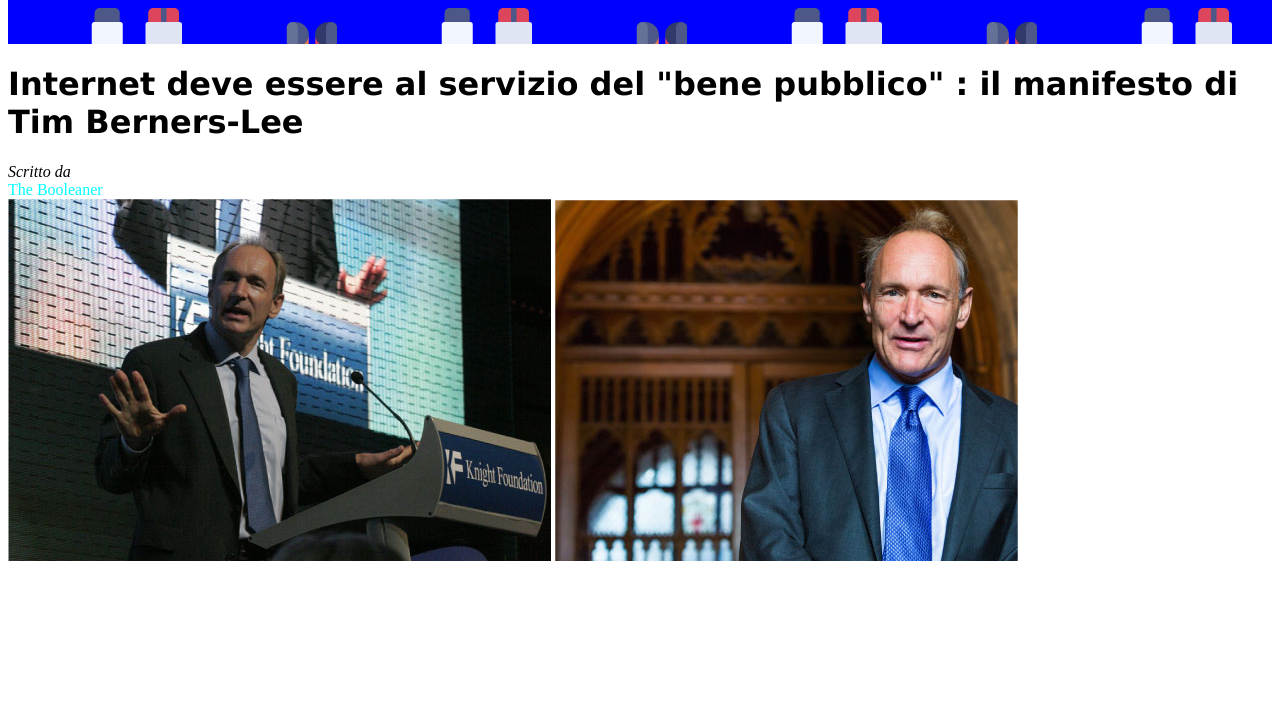
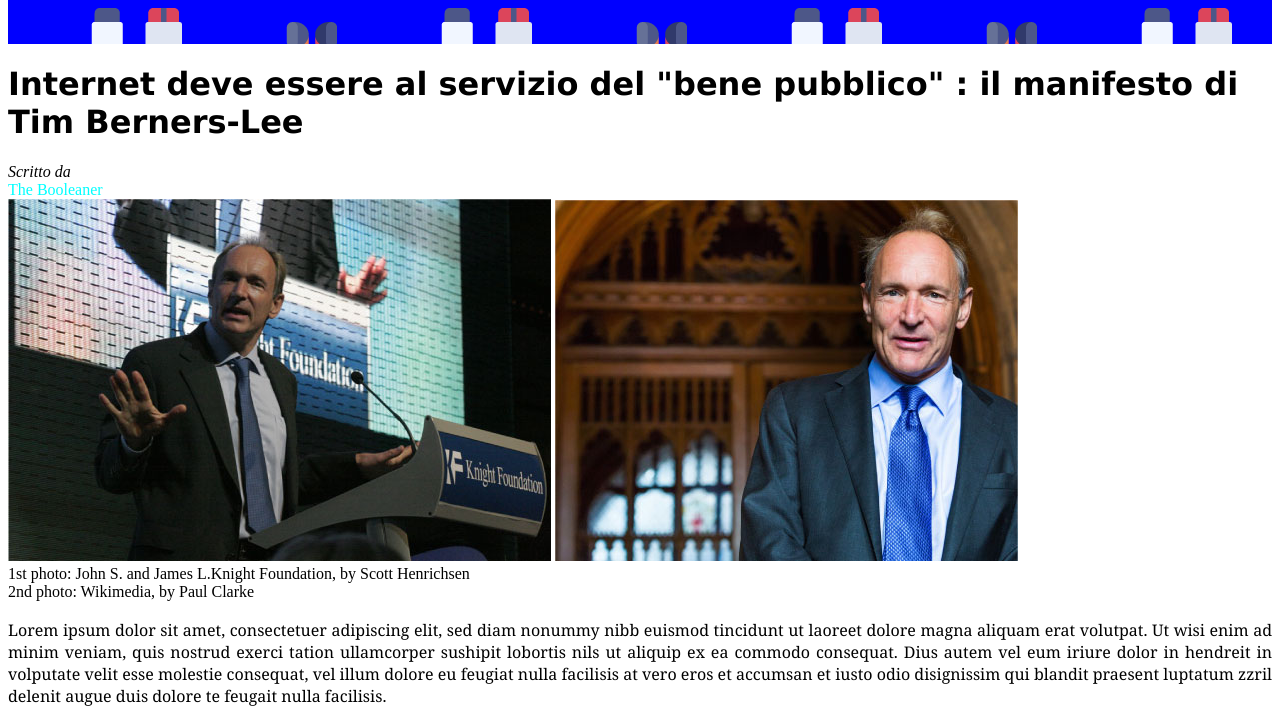
Before and after one commit to DeniPingiori/html-css-booleaner, a plain HTML site: page index.html in a window 1280 px wide. Shown: the part 114-829 px from the top of the page. Before the commit the page ends 800 px from the top, so only its background shows below. Drawn offline with Linux system fonts and the light colour scheme.

Commit message:
[upd] upd lorem

```diff
--- a/index.html
+++ b/index.html
@@ -25,5 +25,16 @@
     <img src="./img/tim-1.jpg">
     <img src="./img/tim-2.jpg">
 
+<div>1st photo: John S. and James L.Knight Foundation, by Scott Henrichsen</div>
+<div>2nd photo: Wikimedia, by Paul Clarke</div>
+<br>
+<div class="lorem">
+    Lorem ipsum dolor sit amet, consectetuer adipiscing elit, sed diam nonummy nibb euismod tincidunt ut laoreet dolore magna aliquam erat volutpat.
+    Ut wisi enim  ad minim veniam, quis nostrud <!--metti evidenziato in giallo--> exerci tation ullamcorper sushipit lobortis nils ut aliquip ex ea
+    commodo consequat. <!--fine evidenziato in giallo--> Dius autem vel eum iriure dolor in hendreit in volputate velit esse molestie consequat,
+     vel illum dolore eu feugiat nulla facilisis at vero eros et accumsan et iusto odio disignissim qui blandit praesent luptatum zzril delenit augue
+     duis dolore te feugait nulla facilisis.
+</div>
    </body>
+
 </html>
--- a/style.css
+++ b/style.css
@@ -20,3 +20,9 @@ header {
     font-style: normal;
     color: cyan;
 }
+
+.lorem {
+    font-family: Cambria, Cochin, Georgia, Times, 'Times New Roman', serif;
+    text-align: justify;
+
+}
```
